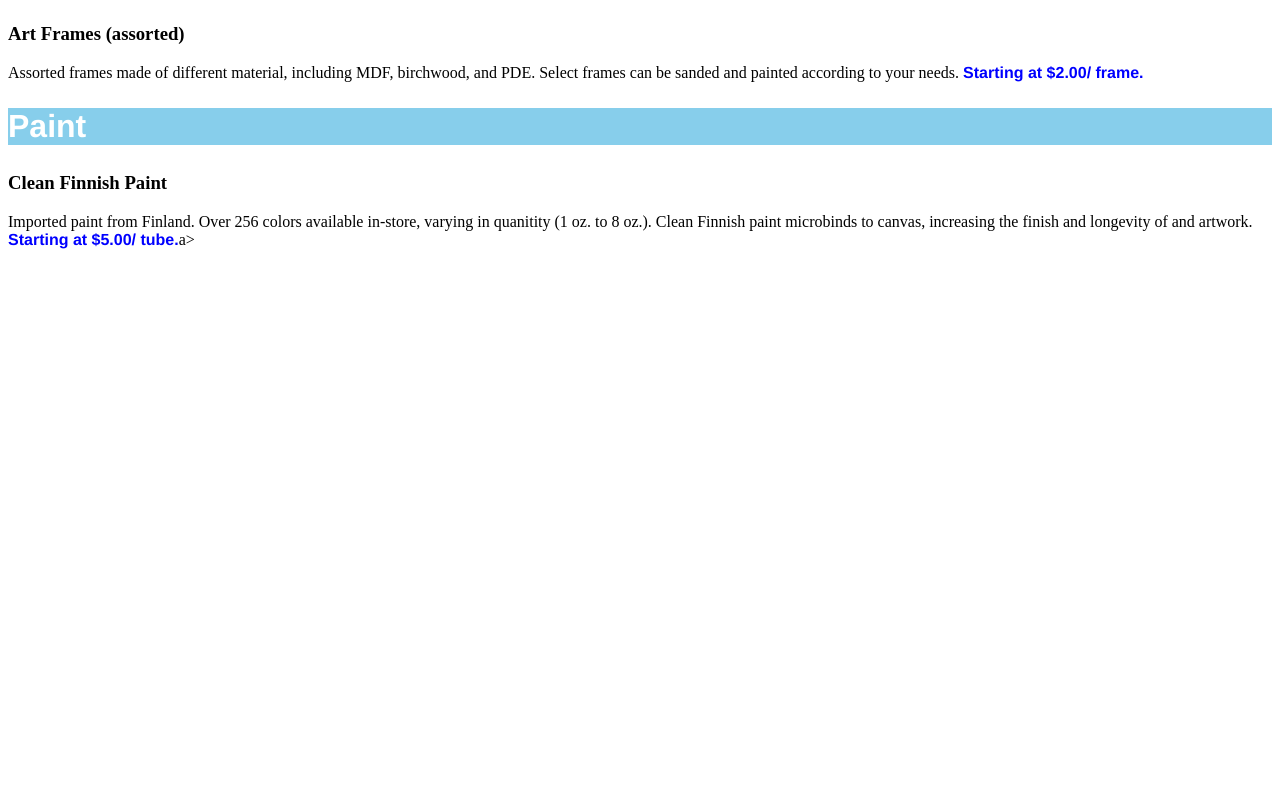
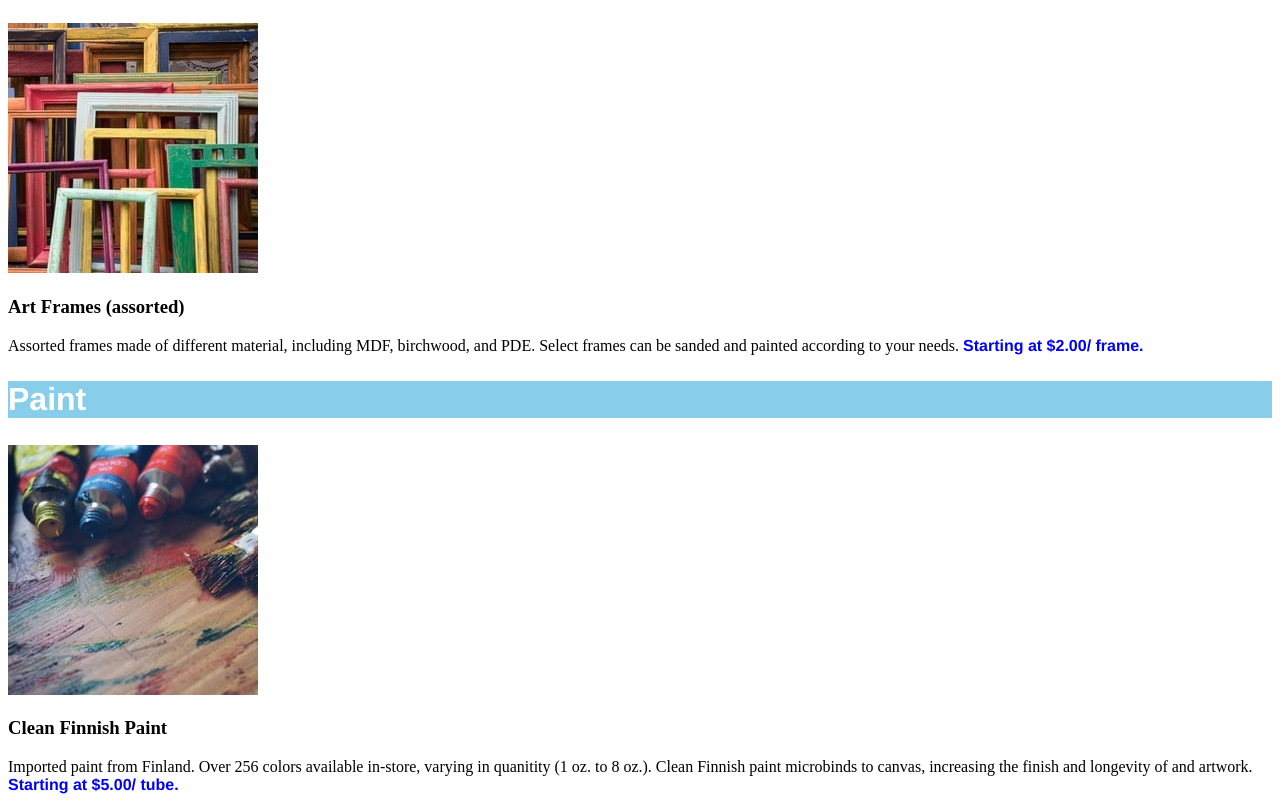
Before and after one commit to benlow22/Dasmotos-Art-Crafts, a plain HTML site: page index.html in a window 1280 px wide. Shown: the part 711-1521 px from the top of the page. Before the commit the page ends 976 px from the top, so only its background shows below. Drawn offline with Linux system fonts and the light colour scheme.

Commit message:
add photos

```diff
--- a/index.html
+++ b/index.html
@@ -11,11 +11,13 @@
         <h3>Hacksaw Brushes</h3>
         <p>Made of the highest quality oak, Hacksaw brushes are known for their weight and ability to hold pain in large amounts. Available in different sizes. <a> Starting at $3.00/ brush. </a> </p>
         <h2 id="frames">Frames</h2>
+        <img src="images/frames.jpeg" alt="brushes" />
         <h3>Art Frames (assorted) </h3>
         <p>Assorted frames made of different material, including MDF, birchwood, and PDE. Select frames can be sanded and painted according to your needs. <a>Starting at $2.00/ frame.</a></p>
         <h2 id="paint">Paint</h2>
+        <img src="images/finnish.jpeg" alt="brushes" />
         <h3>Clean Finnish Paint</h3>
-        <p>Imported paint from Finland. Over 256 colors available in-store, varying in quanitity (1 oz. to 8 oz.). Clean Finnish paint microbinds to canvas, increasing the finish and longevity of and artwork. <a>Starting at $5.00/ tube.</a>a></p>
+        <p>Imported paint from Finland. Over 256 colors available in-store, varying in quanitity (1 oz. to 8 oz.). Clean Finnish paint microbinds to canvas, increasing the finish and longevity of and artwork. <a>Starting at $5.00/ tube.</a></p>
     </body>
     <footer>
 
```
